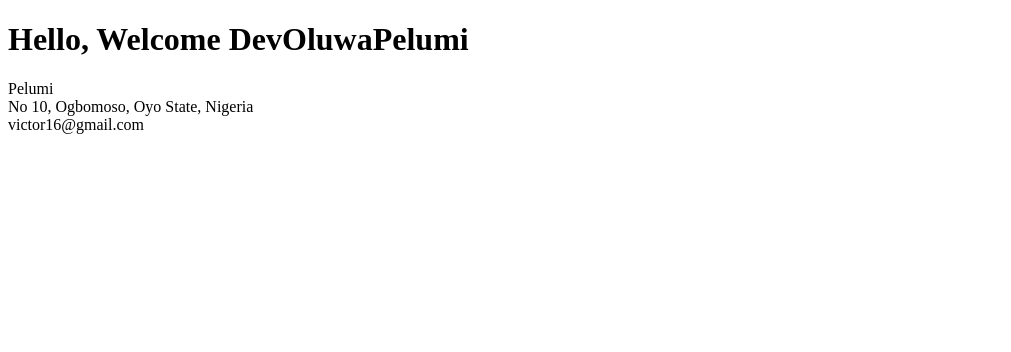
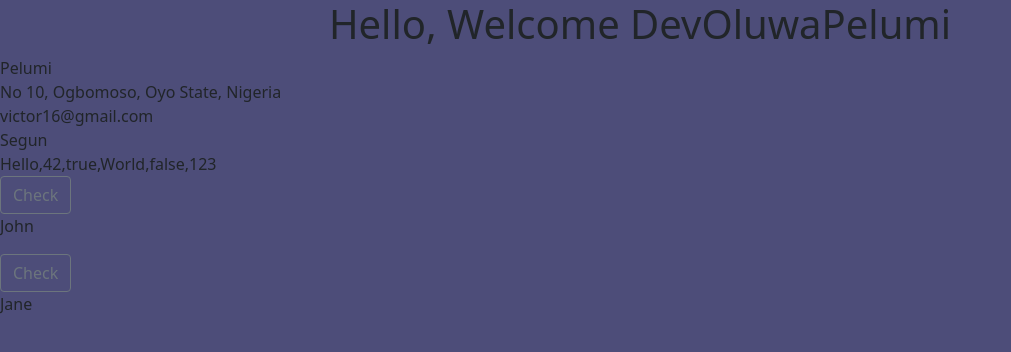
Before and after one commit to DevOluwapelumi/Angular-24-Class, an Angular app: page / in a window 1280 px wide. Shown: the top 352 px of the page, without its empty margins (0-1011 px from the left). Built offline with nearby package versions, Linux system fonts and the light colour scheme.

Commit message:
working with arrays

```diff
--- a/src/app/app.component.html
+++ b/src/app/app.component.html
@@ -1,4 +1,4 @@
-<h1>
+<h1 style="text-align: center;">
   Hello, Welcome DevOluwaPelumi
 </h1>
 
@@ -6,5 +6,14 @@
 <div>{{address}}</div>
 <div>{{email}}</div>
 
+<div>{{obj1.lastname}}</div>
+
+<div>{{mixedArray}}</div>
+
+<div *ngFor="let obj of array3, let i=index">
+  <button class="btn btn-outline-secondary" (click)="checkindex(i)">Check</button>
+<p>{{obj.name}}</p>
+</div>
+
 
 <router-outlet></router-outlet>
--- a/src/app/app.component.ts
+++ b/src/app/app.component.ts
@@ -1,7 +1,20 @@
 import { Component } from '@angular/core';
 import { CommonModule } from '@angular/common';
 import { RouterOutlet } from '@angular/router';
-
+interface Objectname{
+  firstname: string,
+  lastname: string,
+  age:number
+}
+interface Objectname2{
+  email: string,
+  address: string,
+  firstname: string
+}
+interface Objectname3{
+  id: number,
+  name: string,
+}
 @Component({
   selector: 'app-root',
   standalone: true,
@@ -11,6 +24,8 @@ import { RouterOutlet } from '@angular/router';
 })
 export class AppComponent {
   title = 'angular-class';
+
+  public school:any=false
 
   public firstname='Pelumi'
   private lastname = 'Victor' //Property 'lastname' is private and only accessible within class 'AppComponent'.//
@@ -23,14 +38,61 @@ export class AppComponent {
   public color: number = 70
   public aged:undefined | number | string |boolean
 
+  // public obj1:Objectname={
+  //   firstname: string,
+  //   lastname: string,
+  //   age:number
+  // } = {
+  //     firstname: 'Daniel',
+  //     lastname: 'Segun',
+  //     age: 70
+  // }
+
+
+  public obj1:Objectname={
+    firstname: 'Daniel',
+    lastname: 'Segun',
+    age:70
+  }
+  public obj2:Objectname2={
+    email: 'Daniel16@gmail.com',
+    address: 'Ogbomoso',
+    firstname:'Tolu'
+  }
+
+  public array1: number[] = [45, 724, 23, 232]
+  public array2: string[] = ['Oyin', 'Lola', 'Samuel', 'Victor']
+
+  public array3: Objectname3[] = [
+    { id: 1, name: 'John' },
+    { id: 2, name: 'Jane' }
+  ]
+
+  public mixedArray: (string | number | boolean)[] = ["Hello", 42, true, "World", false, 123];
+
+  checkindex(index:number) {
+    console.log(index);
+
+  }
+
   ngOnInit() {
     // this.firstname='Tobi'
     // this.aged= 20
     // this.aged= 'Dev'
     // this.aged= 'false'
     console.log(this.firstname);
-  }
+
+    console.log("Array3:");
+    this.array3.forEach(array => {
+    console.log(`id: ${array.id}, name: ${array.name}`);
+});
+
+    for (let i = 0; i < this.mixedArray.length; i++) {
+      console.log(this.mixedArray[i]);
+    };
+
 
   //TypeScript ---//
   //Union, Inference, Interface
-}
+  };
+};
--- a/src/index.html
+++ b/src/index.html
@@ -6,8 +6,10 @@
   <base href="/">
   <meta name="viewport" content="width=device-width, initial-scale=1">
   <link rel="icon" type="image/x-icon" href="favicon.ico">
+  <link href="https://cdn.jsdelivr.net/npm/bootstrap@5.0.1/dist/css/bootstrap.min.css" rel="stylesheet" integrity="sha384-+0n0xVW2eSR5OomGNYDnhzAbDsOXxcvSN1TPprVMTNDbiYZCxYbOOl7+AMvyTG2x" crossorigin="anonymous">
 </head>
-<body>
+<body style="background-color: rgb(77, 77, 121);">
   <app-root></app-root>
+  <script src="https://cdn.jsdelivr.net/npm/bootstrap@5.0.1/dist/js/bootstrap.bundle.min.js" integrity="sha384-gtEjrD/SeCtmISkJkNUaaKMoLD0//ElJ19smozuHV6z3Iehds+3Ulb9Bn9Plx0x4" crossorigin="anonymous"></script>
 </body>
 </html>
```
Also changed, not shown: src/app/## Angular Class Project.md (added, +53 -0 lines).
